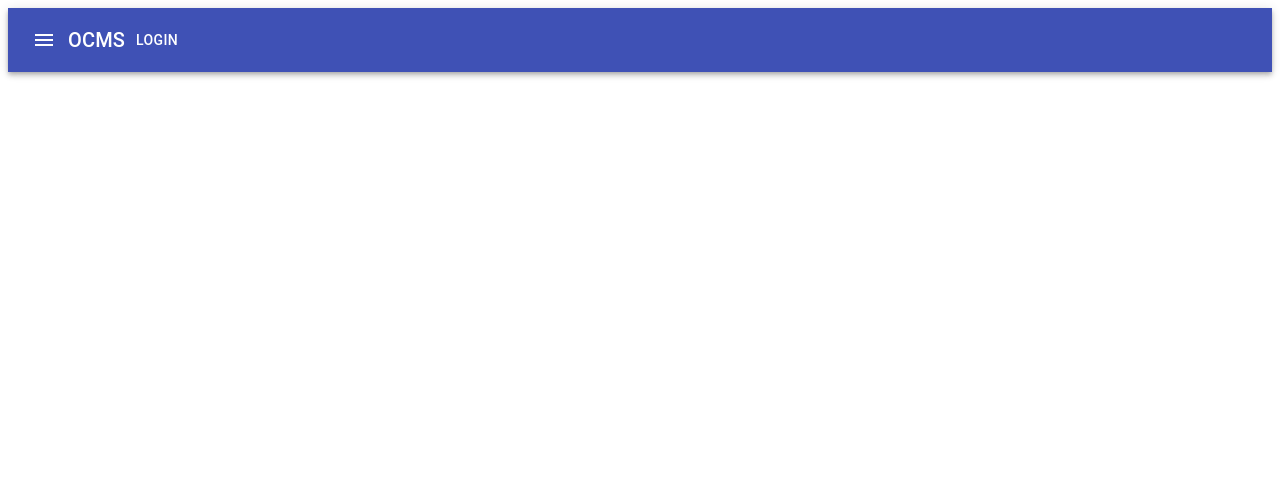
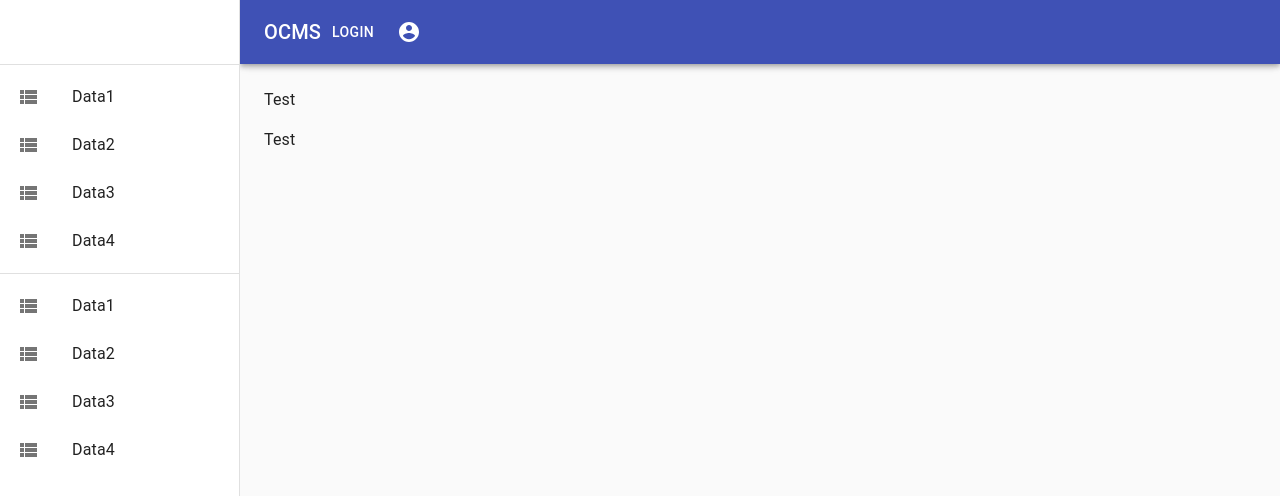
Before and after one commit to elnormous/ocms, a React app: page / in a window 1280 px wide. Shown: the top 496 px of the page. Built offline with nearby package versions, Linux system fonts and the light colour scheme.

Commit message:
Add drawer

```diff
--- a/src/app/App.js
+++ b/src/app/App.js
@@ -1,22 +1,163 @@
-import React from "react";
-import AppBar from "@material-ui/core/AppBar"
-import Button from "@material-ui/core/Button"
-import Toolbar from "@material-ui/core/Toolbar"
-import Typography from "@material-ui/core/Typography"
-import IconButton from "@material-ui/core/IconButton"
-import MenuIcon from "@material-ui/icons/Menu"
-import "./App.scss"
+import React from 'react';
+import PropTypes from 'prop-types';
+import AppBar from '@material-ui/core/AppBar';
+import Button from "@material-ui/core/Button";
+import CssBaseline from '@material-ui/core/CssBaseline';
+import Divider from '@material-ui/core/Divider';
+import Drawer from '@material-ui/core/Drawer';
+import Hidden from '@material-ui/core/Hidden';
+import IconButton from '@material-ui/core/IconButton';
+import InboxIcon from '@material-ui/icons/MoveToInbox';
+import List from '@material-ui/core/List';
+import ListItem from '@material-ui/core/ListItem';
+import ListItemIcon from '@material-ui/core/ListItemIcon';
+import ListItemText from '@material-ui/core/ListItemText';
+import Toolbar from '@material-ui/core/Toolbar';
+import Typography from '@material-ui/core/Typography';
+import AccountCircle from '@material-ui/icons/AccountCircle';
+import MailIcon from '@material-ui/icons/Mail';
+import MenuIcon from '@material-ui/icons/Menu';
+import ViewList from "@material-ui/icons/ViewList";
+import { makeStyles, useTheme } from '@material-ui/core/styles';
+import "./App.scss";
 
-export const App = () => (
-    <AppBar position="static">
+const handleProfileMenuOpen = (event) => {
+    console.log("Profile");
+};
+
+const drawerWidth = 240;
+
+const useStyles = makeStyles((theme) => ({
+  root: {
+    display: 'flex',
+  },
+  drawer: {
+    [theme.breakpoints.up('sm')]: {
+      width: drawerWidth,
+      flexShrink: 0,
+    },
+  },
+  appBar: {
+    [theme.breakpoints.up('sm')]: {
+      width: `calc(100% - ${drawerWidth}px)`,
+      marginLeft: drawerWidth,
+    },
+  },
+  menuButton: {
+    marginRight: theme.spacing(2),
+    [theme.breakpoints.up('sm')]: {
+      display: 'none',
+    },
+  },
+  // necessary for content to be below app bar
+  toolbar: theme.mixins.toolbar,
+  drawerPaper: {
+    width: drawerWidth,
+  },
+  content: {
+    flexGrow: 1,
+    padding: theme.spacing(3),
+  },
+}));
+
+export default function App() {
+    const classes = useStyles();
+    const theme = useTheme();
+    const [mobileOpen, setMobileOpen] = React.useState(false);
+
+    const handleDrawerToggle = () => {
+        setMobileOpen(!mobileOpen);
+    };
+
+    const drawer = (
+        <div>
+            <div className={classes.toolbar} />
+            <Divider />
+            <List>
+                {['Data1', 'Data2', 'Data3', 'Data4'].map((text, index) => (
+                    <ListItem button key={text}>
+                    <ListItemIcon><ViewList /></ListItemIcon>
+                    <ListItemText primary={text} />
+                    </ListItem>
+                ))}
+            </List>
+            <Divider />
+            <List>
+                {['Data1', 'Data2', 'Data3', 'Data4'].map((text, index) => (
+                    <ListItem button key={text}>
+                    <ListItemIcon><ViewList /></ListItemIcon>
+                    <ListItemText primary={text} />
+                    </ListItem>
+                ))}
+            </List>
+        </div>
+    );
+
+    const container = window.document.body;
+
+    return <div className={classes.root}>
+        <CssBaseline />
+        <AppBar position="fixed" className={classes.appBar}>
             <Toolbar>
-            <IconButton edge="start" className="menuButton" color="inherit" aria-label="menu">
+                <IconButton
+                color="inherit"
+                aria-label="open drawer"
+                edge="start"
+                onClick={handleDrawerToggle}
+                className={classes.menuButton}
+                >
                     <MenuIcon />
                 </IconButton>
-            <Typography variant="h6" className="title">
+                <Typography variant="h6" noWrap>
                     OCMS
                 </Typography>
+
                 <Button color="inherit">Login</Button>
+
+                <IconButton edge="end" aria-label="account of current user" aria-controls="primary-search-account-menu" aria-haspopup="true" onClick={handleProfileMenuOpen} color="inherit">
+                    <AccountCircle />
+                </IconButton>
             </Toolbar>
         </AppBar>
-)
+        <nav className={classes.drawer} aria-label="mailbox folders">
+            {/* The implementation can be swapped with js to avoid SEO duplication of links. */}
+            <Hidden smUp implementation="css">
+                <Drawer
+                container={container}
+                variant="temporary"
+                anchor={theme.direction === 'rtl' ? 'right' : 'left'}
+                open={mobileOpen}
+                onClose={handleDrawerToggle}
+                classes={{
+                    paper: classes.drawerPaper,
+                }}
+                ModalProps={{
+                    keepMounted: true, // Better open performance on mobile.
+                }}
+                >
+                    {drawer}
+                </Drawer>
+            </Hidden>
+            <Hidden xsDown implementation="css">
+                <Drawer
+                classes={{
+                    paper: classes.drawerPaper,
+                }}
+                variant="permanent"
+                open
+                >
+                    {drawer}
+                </Drawer>
+            </Hidden>
+        </nav>
+        <main className={classes.content}>
+            <div className={classes.toolbar} />
+            <Typography paragraph>
+                Test
+            </Typography>
+            <Typography paragraph>
+                Test
+            </Typography>
+        </main>
+    </div>;
+}
--- a/src/app/index.js
+++ b/src/app/index.js
@@ -1,5 +1,5 @@
 import React from "react";
 import { render } from "react-dom";
-import { App } from "./App.js"
+import App from "./App.js"
 
 render(<App />, document.getElementById("root"));
```
Lines whose indentation alone changed are shown as unchanged.
